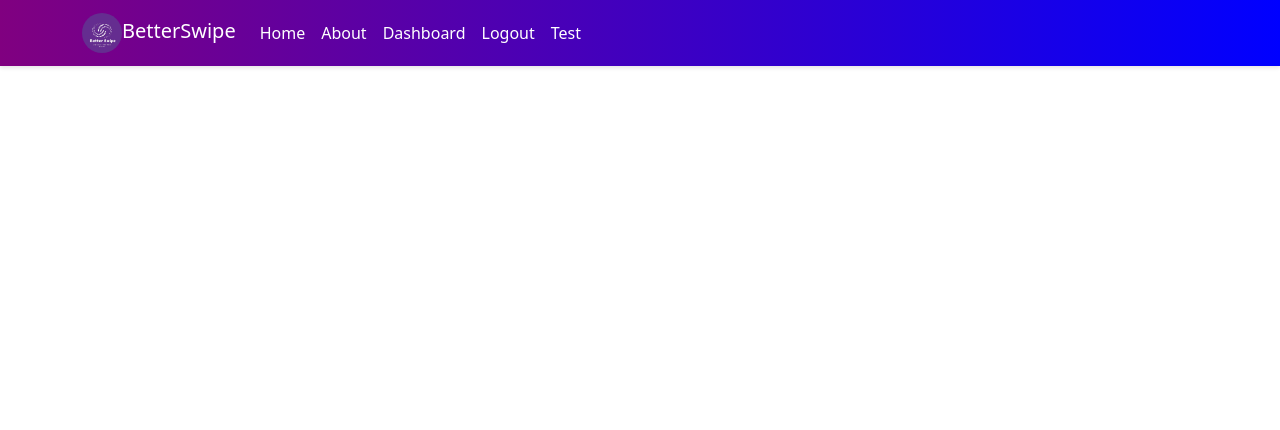
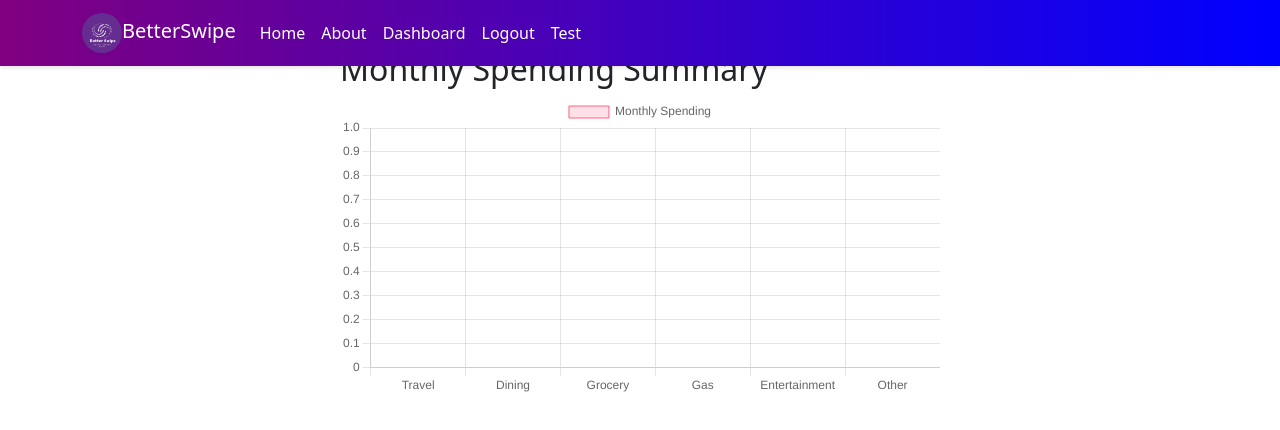
Before and after one commit to jbudcardi/BetterSwipe, a React (Vite) app in the folder frontend/: page /dashboard in a window 1280 px wide. Shown: the top 430 px of the page. Built offline with nearby package versions, Linux system fonts and the light colour scheme; no server answers.

Commit message:
added chart.js dependecy that was missing

```diff
--- a/frontend/package.json
+++ b/frontend/package.json
@@ -13,8 +13,10 @@
   "dependencies": {
     "axios": "^1.6.8",
     "bootstrap": "^5.3.3",
+    "chart.js": "^4.4.2",
     "react": "^18.2.0",
     "react-bootstrap": "^2.10.2",
+    "react-chartjs-2": "^5.2.0",
     "react-dom": "^18.2.0",
     "react-router-bootstrap": "^0.26.2",
     "react-router-dom": "^6.22.3"
--- a/frontend/src/App.jsx
+++ b/frontend/src/App.jsx
@@ -7,7 +7,7 @@ import './App.css'
 import NavBar from './components/NavBar';
 import HomePage from './pages/HomePage';
 import AboutPage from './pages/AboutPage';
-import DashBoard from './pages/DashBoard';
+import Dashboard from './components/Dashboard';
 import LoginPage from './pages/Login';
 import LandingPage from './components/LandingPage';
 import SignUpPage from './pages/SignUpPage';
@@ -25,7 +25,7 @@ function App() {
       <Routes>
         <Route path="/" element={<LandingPage />} />
         <Route path="/about" element={<AboutPage />} />
-        <Route path="/dashboard" element={<DashBoard />} />
+        <Route path="/dashboard" element={<Dashboard />} />
         <Route path="/login" element={<LoginPage />} />
         <Route path="/sign-up" element={<SignUpPage />} />
 	<Route path="/test" element={<test />} />
--- a/frontend/src/components/Dashboard.jsx
+++ b/frontend/src/components/Dashboard.jsx
@@ -1,5 +1,6 @@
 import React, { useState, useEffect } from 'react';
 import { Bar } from 'react-chartjs-2';
+import Chart from 'chart.js/auto';
 import axios from 'axios';
 
 const Dashboard = ({ userId }) => {
--- a/frontend/src/pages/DashBoard.jsx
+++ /dev/null
@@ -1,11 +0,0 @@
-import { Link} from 'react-router-dom';
-import React from "react";
-
-function DashBoard(){
-    return(
-        <div>This is where the Dashboard will be</div>
-
-    );
-}
-
-export default DashBoard;
```
Also changed, not shown: 1 other file (tests, documents, lock files or other folders).
